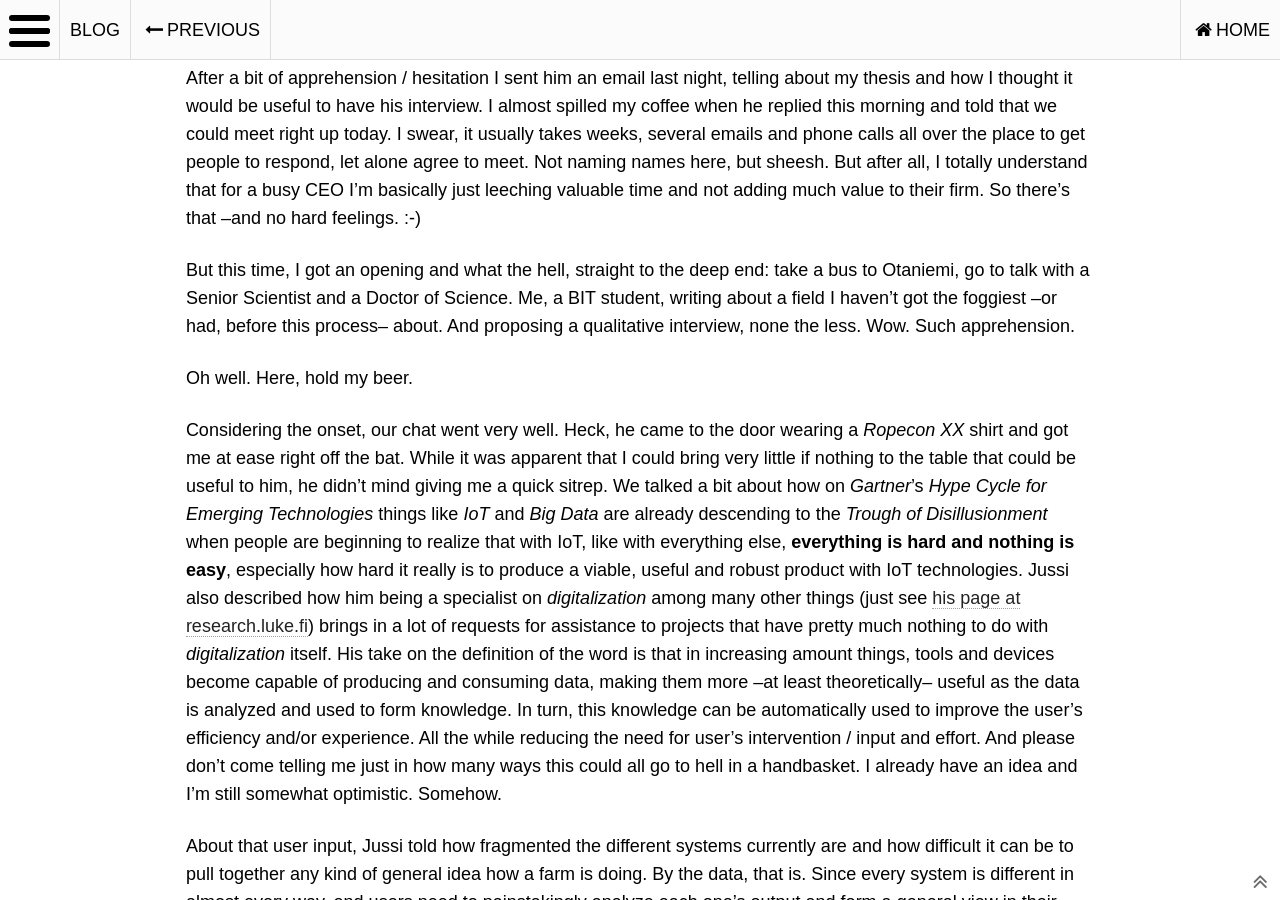
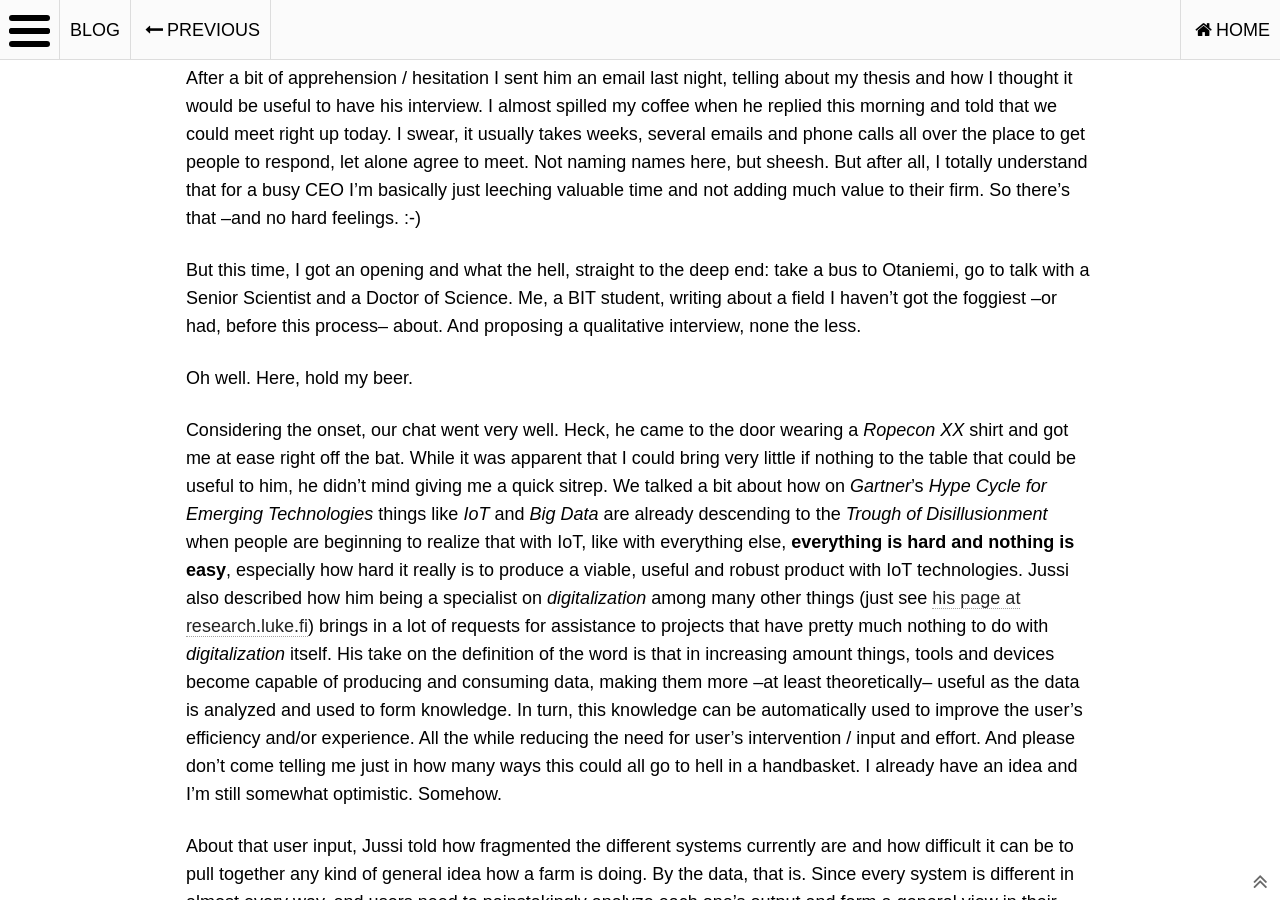
Before and after one commit to tpolvinen/tpolvinen.github.io, a Jekyll site: the page built from _posts/blog/2017-08-03-Back-to-the-Otaniemi.md, in a window 1280 px wide and 900 px high, scrolled down 772 px. Built offline with Jekyll 4.4.1, drawn with Linux system fonts in a browser that asks for light colours; nearby versions of some CDN libraries; comment, search, counter and statistics services are not loaded.

Commit message:
Refactoring: Post: Back to the Otaniemi

```diff
--- a/_posts/blog/2017-08-03-Back-to-the-Otaniemi.md
+++ b/_posts/blog/2017-08-03-Back-to-the-Otaniemi.md
@@ -27,7 +27,7 @@ But why am I writing about that? After attending [Ropecon](https://2017.ropecon.
 
 After a bit of apprehension / hesitation I sent him an email last night, telling about my thesis and how I thought it would be useful to have his interview. I almost spilled my coffee when he replied this morning and told that we could meet right up today. I swear, it usually takes weeks, several emails and phone calls all over the place to get people to respond, let alone agree to meet. Not naming names here, but sheesh. But after all, I totally understand that for a busy CEO I'm basically just leeching valuable time and not adding much value to their firm. So there's that --and no hard feelings. :-)
 
-But this time, I got an opening and what the hell, straight to the deep end: take a bus to Otaniemi, go to talk with a Senior Scientist and a Doctor of Science. Me, a BIT student, writing about a field I haven't got the foggiest --or had, before this process-- about. And proposing a qualitative interview, none the less. Wow. Such apprehension.
+But this time, I got an opening and what the hell, straight to the deep end: take a bus to Otaniemi, go to talk with a Senior Scientist and a Doctor of Science. Me, a BIT student, writing about a field I haven't got the foggiest --or had, before this process-- about. And proposing a qualitative interview, none the less.
 
 Oh well. Here, hold my beer.
 
```
